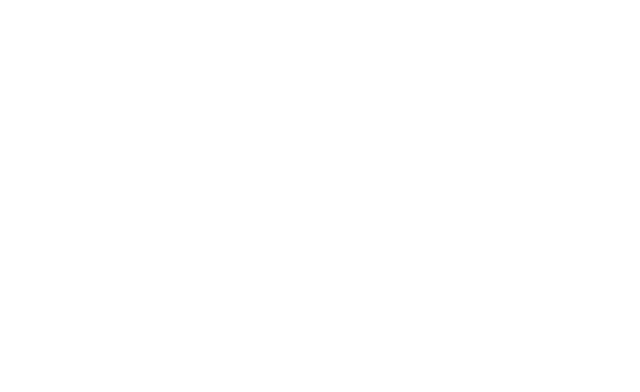
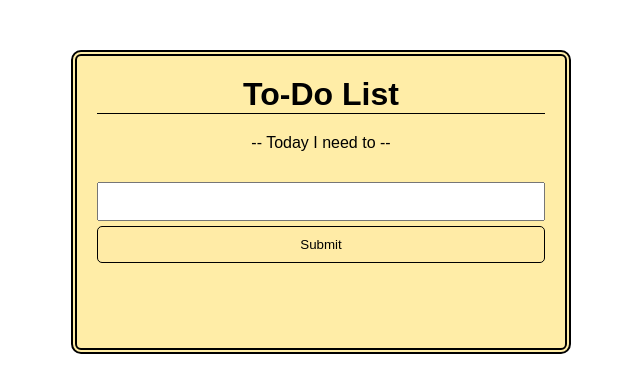
Before and after one commit to dts-kominfo-rea4b/challenge-dom-irvanbahtiar356, a website: page index.html in a window 1280 px wide. Shown: the whole page, without its empty margins (319-959 px from the left). Drawn offline with Linux system fonts and the light colour scheme.

Commit message:
create todolist, fill in index.html

```diff
--- a/index.html
+++ b/index.html
@@ -5,37 +5,112 @@
     <meta http-equiv="X-UA-Compatible" content="IE=edge" />
     <meta name="viewport" content="width=device-width, initial-scale=1.0" />
     <title>Challenge - DOM</title>
+    <style>
+      *,
+      html,
+      body {
+        padding: 0;
+        margin: 0;
+        box-sizing: border-box;
+        font-family: Arial, Helvetica, sans-serif;
+      }
+
+      #app {
+        width: 500px;
+        min-height: 200px;
+        margin: 50px auto;
+        padding: 20px;
+        background-color: #ffd9477a;
+        display: flex;
+        flex-direction: column;
+        justify-content: start;
+        align-items: center;
+        border-radius: 10px;
+        border: 6px double black;
+      }
+      h1 {
+        margin-bottom: 20px;
+        width: 100%;
+        text-align: center;
+        border-bottom: 1px solid black;
+      }
+      p {
+        margin-bottom: 10px;
+      }
+      input {
+        width: 100%;
+        padding: 10px;
+        margin-top: 20px;
+      }
+      button {
+        width: 100%;
+        padding: 10px;
+        margin: 5px;
+        background-color: #ffeca6ea;
+        border-radius: 5px;
+        border: 1px solid black;
+      }
+      button:hover {
+        background-color: #cab873;
+        transition: all 0.5s ease-in-out;
+        cursor: pointer;
+      }
+
+      ul {
+        width: 100%;
+        margin: 20px;
+        padding: 10px;
+      }
+    </style>
   </head>
   <body>
     <div id="app">
       <!-- TODO: Buatlah sebuah header dengan id todo-title -->
+      <h1 id="todo-title">To-Do List</h1>
       <!-- TODO: Buatlah sebuah subtitle dengan id todo-subtitle -->
-
+      <p id="todo-subtitle">-- Today I need to --</p>
       <!-- Section: input -->
       <!-- TODO: Buatlah sebuah input bertipe text dengan id todo-input -->
+      <input type="text" id="todo-input" />
       <!-- TODO: Buatlah sebuah button dengan id todo-submit -->
+      <button id="todo-submit">Submit</button>
 
       <!-- Section output -->
       <!-- TODO: Buatlah sebuah <ul> dengan id todo-output -->
+      <ul id="todo-output"></ul>
     </div>
 
     <!-- ! Untuk tantangan ini, script jangan diubah ke external js yah ! -->
     <script>
       // TODO: Deklarasi variable sesuai dengan kebutuhan di sini
-      let button;
-      let input;
-      let output;
+      let button = document.getElementById("todo-submit");
+      let input = document.getElementById("todo-input");
+      let output = document.getElementById("todo-output");
 
       // TODO: Buatlah sebuah fungsi dengan nama fnClickHandler
       // Fungsi yang digunakan untuk menambahkan tulisan
       // Jangan ubah cara deklarasi fungsinya, cukup isi saja
-      function fnClickHandler(toDoItem) {}
+      function fnClickHandler(toDoItem) {
+        const li = document.createElement("li");
+        li.textContent = input.value;
+        output.appendChild(li);
+      }
 
       // TODO: register event onclick / addEventListener untuk button
       // akan menjalankan fungsi fnClickHandler
+      button.addEventListener("click", () => {
+        fnClickHandler();
+        input.value = "";
+      });
 
       // TODO: register event onkeypress / addEventListener untuk input
       // sehingga saat di input ditekan enter akan menjalankan fungsi fnClickHandler juga
+      input.addEventListener("keypress", (e) => {
+        if (e.key == "Enter") {
+          fnClickHandler();
+          input.value = "";
+        }
+      });
     </script>
   </body>
 </html>
```
